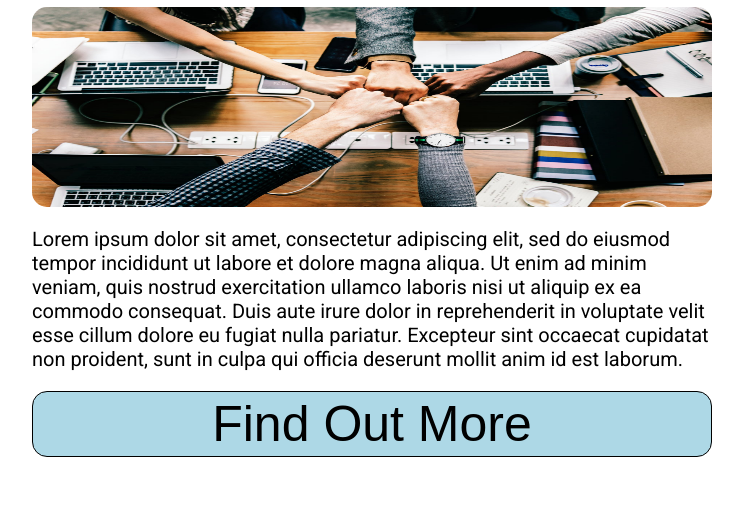
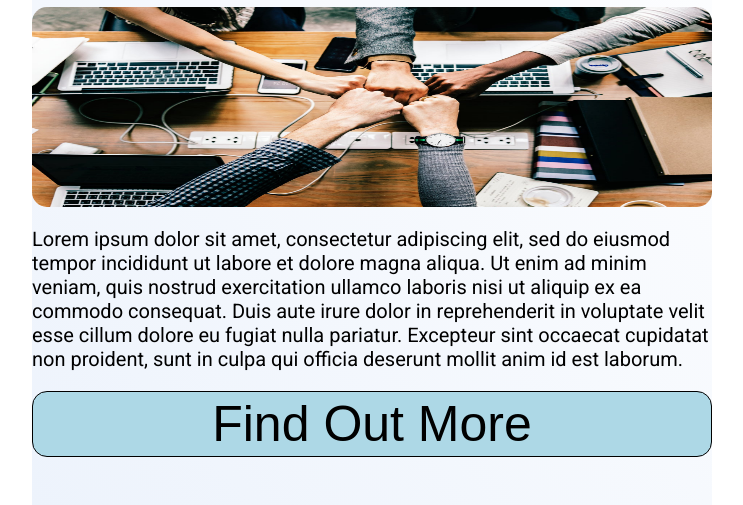
Before and after one commit to bw-mentor-me/MentorMe-UI-Zachary, a plain HTML site: page index.html in a window 1280 px wide. Shown: the part 295-800 px from the top of the page, without its empty margins (268-1011 px from the left). Drawn offline with Linux system fonts and the light colour scheme.

Commit message:
played with gradient styling

```diff
--- a/less/index.less
+++ b/less/index.less
@@ -1,15 +1,18 @@
 html {
     font-size: 62.5%;
     font-family: 'Roboto', sans-serif;
+    background-color: white;
 }
 
 body {
     margin: 0 300px 0 300px;
+    background: linear-gradient(to bottom left, white, #edf3fc);
 }
 
 .toggleA {
     display: flex;
     justify-content: space-between;
+
 }
 
 .backgroundBlue {
```
Also changed, not shown: css/index.css.
